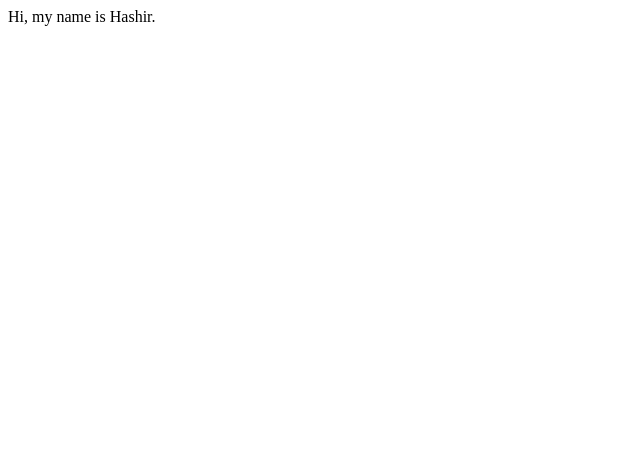
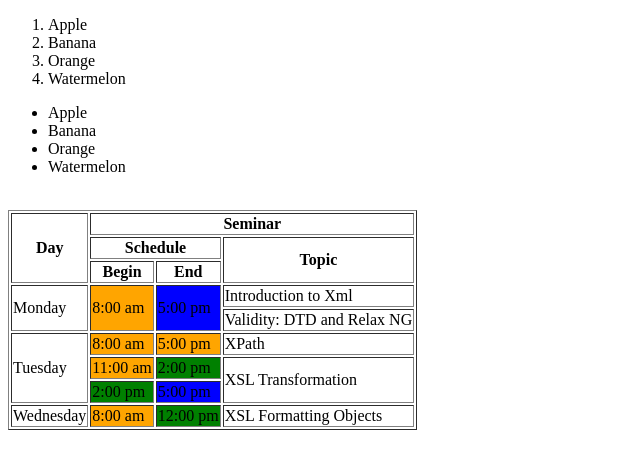
Before and after one commit to hashir0260/Frontend-Web-Development-Learning-Journey, a plain HTML site: page Day 1/index.html in a window 1280 px wide. Shown: the whole page, without its empty margins (0-640 px from the left). Drawn offline with Linux system fonts and the light colour scheme.

Commit message:
Html practice

```diff
--- a/Day 1/index.html
+++ b/Day 1/index.html
@@ -1,11 +1,73 @@
 <!DOCTYPE html>
 <html lang="en">
+
 <head>
     <meta charset="UTF-8">
     <meta name="viewport" content="width=device-width, initial-scale=1.0">
     <title>Document</title>
 </head>
+
 <body>
-    Hi, my name is Hashir.
+    <ol>
+        <li>Apple</li>
+        <li>Banana</li>
+        <li>Orange</li>
+        <li>Watermelon</li>
+    </ol>
+    <ul>
+        <li>Apple</li>
+        <li>Banana</li>
+        <li>Orange</li>
+        <li>Watermelon</li>
+    </ul>
+
+    <table border="1">
+        <tr>
+            <th rowspan="3">Day</th>
+            <th colspan="3">Seminar</th>
+        </tr><br>
+        <tr>
+            <th colspan="2">Schedule</th>
+            <th rowspan="2">Topic</th>
+        </tr>
+        <tr>
+            <th>Begin</th>
+            <th>End</th>
+        </tr>
+        <tr>
+            <td rowspan="2">Monday</td>
+            <td rowspan="2" bgcolor="Orange">8:00 am</td>
+            <td rowspan="2" bgcolor="blue">5:00 pm</td>
+            <td>Introduction to Xml</td>
+        </tr>
+        <tr>
+            <td>Validity: DTD and Relax NG</td>
+        </tr>
+        <tr>
+            <td rowspan="3">Tuesday</td>
+            <td bgcolor="Orange">8:00 am</td>
+            <td bgcolor="Orange">5:00 pm</td>
+            <td>XPath</td>
+        </tr>
+        <tr>
+            <td bgcolor="Orange">11:00 am</td>
+            <td bgcolor="green">2:00 pm</td>
+            <td rowspan="2">XSL Transformation</td>
+        </tr>
+        <tr>
+            <td bgcolor="green">2:00 pm</td>
+            <td bgcolor="blue">5:00 pm</td>
+        </tr>
+        <tr>
+            <td>Wednesday</td>
+            <td bgcolor="Orange">8:00 am</td>
+            <td bgcolor="green">12:00 pm</td>
+            <td>XSL Formatting Objects</td>
+        </tr>
+    </table>
+
+
+
 </body>
+
 </html>
```
